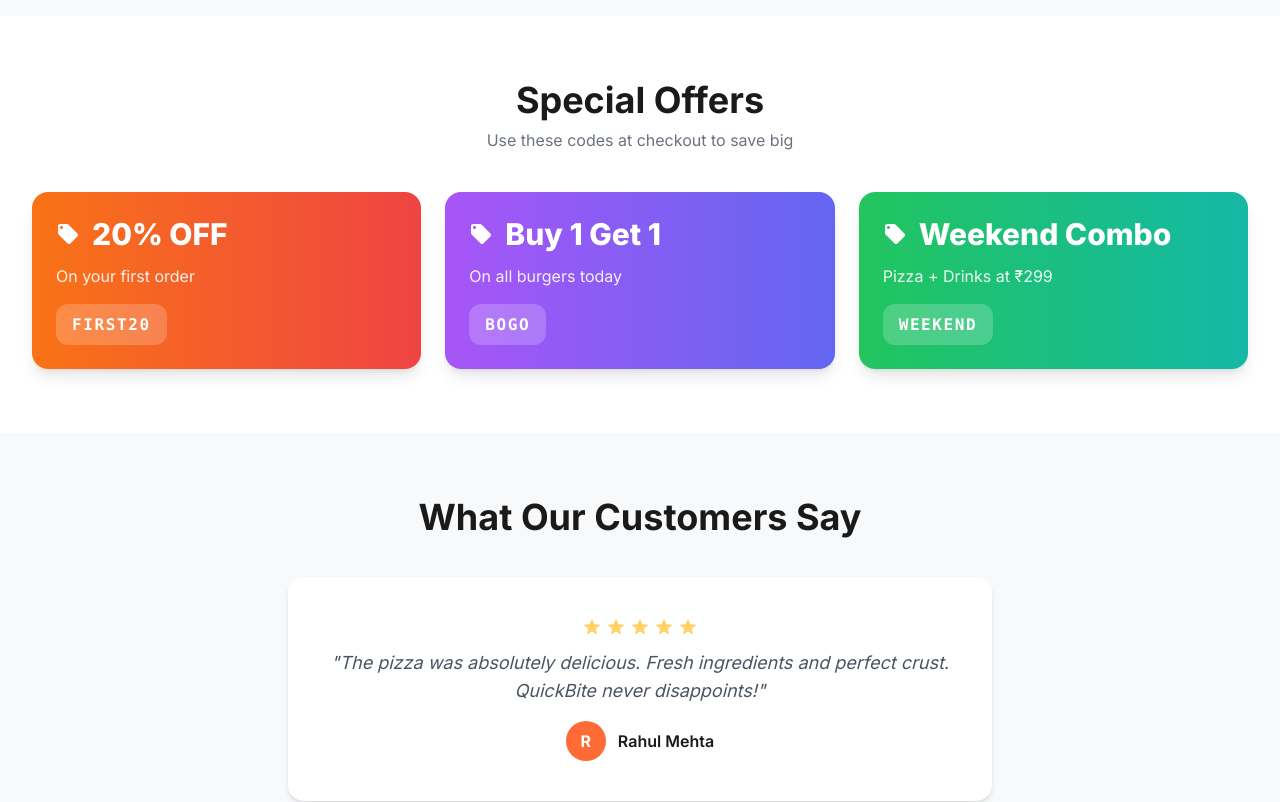
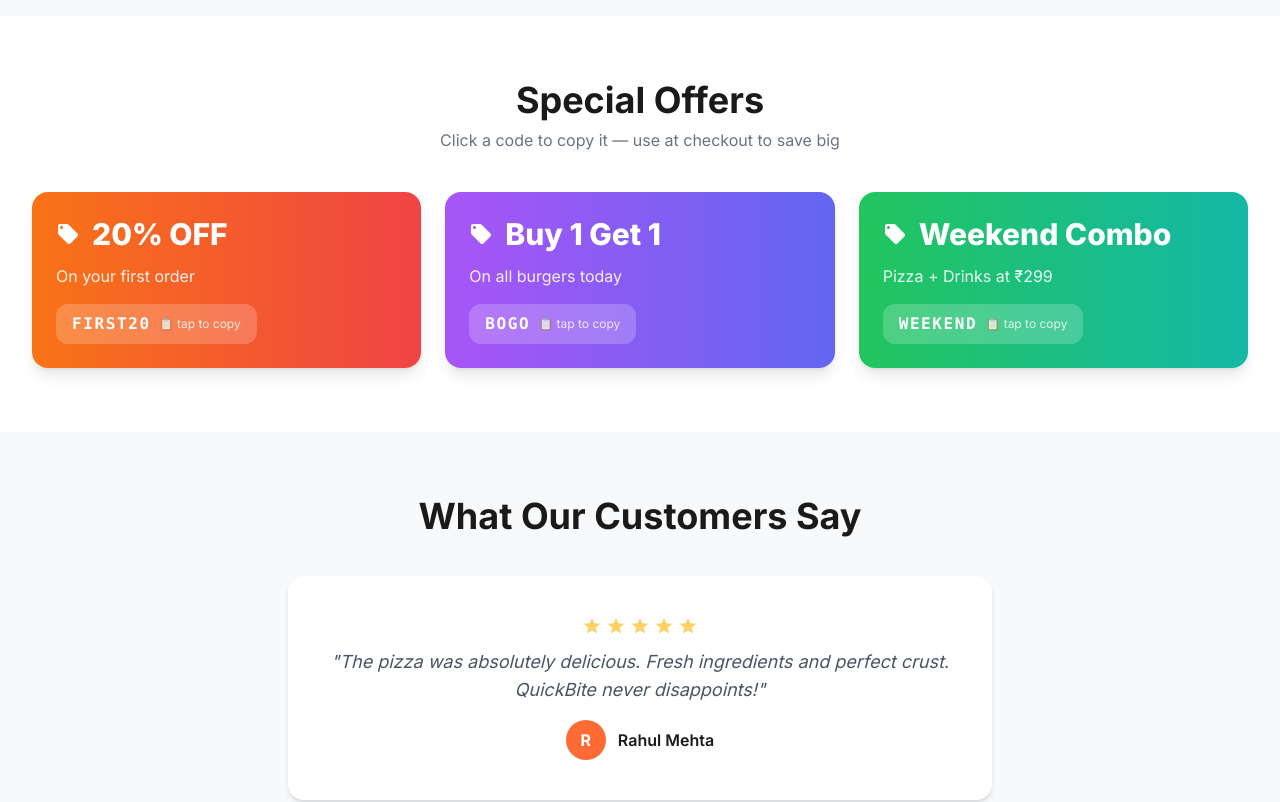
Before and after one commit to VarshiniJayakumar/quickbite, a React (Vite) app in the folder client/: page / in a window 1280 px wide. Shown: the part 1620-2422 px from the top of the page. Built offline with nearby package versions, Linux system fonts and the light colour scheme; no server answers.

Commit message:
feat: make offer codes clickable with clipboard copy and toast feedback

```diff
--- a/client/src/pages/HomePage.jsx
+++ b/client/src/pages/HomePage.jsx
@@ -5,6 +5,7 @@ import { MdStar, MdChevronLeft, MdChevronRight, MdLocalOffer } from 'react-icons
 import api from '../services/api'
 import FoodCard from '../components/FoodCard'
 import SkeletonCard from '../components/SkeletonCard'
+import toast from 'react-hot-toast'
 
 const CATEGORIES = [
   { name: 'Burger', emoji: '🍔' },
@@ -255,7 +256,7 @@ const HomePage = () => {
             className="text-center mb-10"
           >
             <h2 className="section-title">Special Offers</h2>
-            <p className="text-gray-500 dark:text-gray-400">Use these codes at checkout to save big</p>
+            <p className="text-gray-500 dark:text-gray-400">Click a code to copy it — use at checkout to save big</p>
           </motion.div>
 
           <div className="grid grid-cols-1 md:grid-cols-3 gap-6">
@@ -266,16 +267,21 @@ const HomePage = () => {
                 whileInView={{ opacity: 1, y: 0 }}
                 viewport={{ once: true }}
                 transition={{ delay: i * 0.15 }}
-                whileHover={{ scale: 1.03 }}
-                className={`bg-gradient-to-r ${offer.color} text-white rounded-2xl p-6 shadow-lg cursor-pointer`}
+                whileHover={{ scale: 1.03, y: -4 }}
+                className={`bg-gradient-to-r ${offer.color} text-white rounded-2xl p-6 shadow-lg cursor-pointer select-none`}
+                onClick={() => {
+                  navigator.clipboard.writeText(offer.code)
+                  toast.success(`Code "${offer.code}" copied!`)
+                }}
               >
                 <div className="flex items-center gap-3 mb-3">
                   <MdLocalOffer size={24} />
                   <span className="text-3xl font-extrabold">{offer.title}</span>
                 </div>
                 <p className="text-white/90 mb-4">{offer.desc}</p>
-                <div className="bg-white/20 rounded-xl px-4 py-2 inline-block">
+                <div className="bg-white/20 hover:bg-white/30 transition-colors rounded-xl px-4 py-2 inline-flex items-center gap-2">
                   <span className="font-mono font-bold tracking-widest">{offer.code}</span>
+                  <span className="text-xs opacity-80">📋 tap to copy</span>
                 </div>
               </motion.div>
             ))}
```
